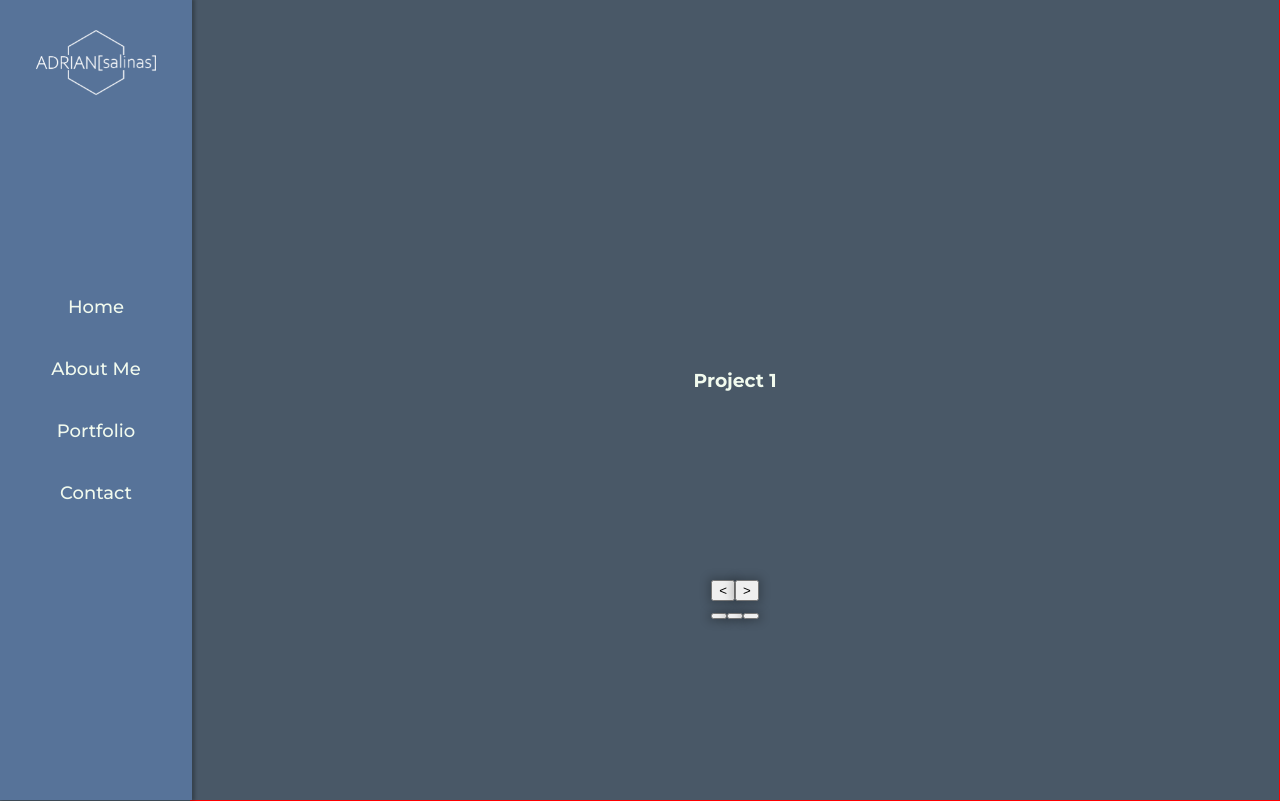
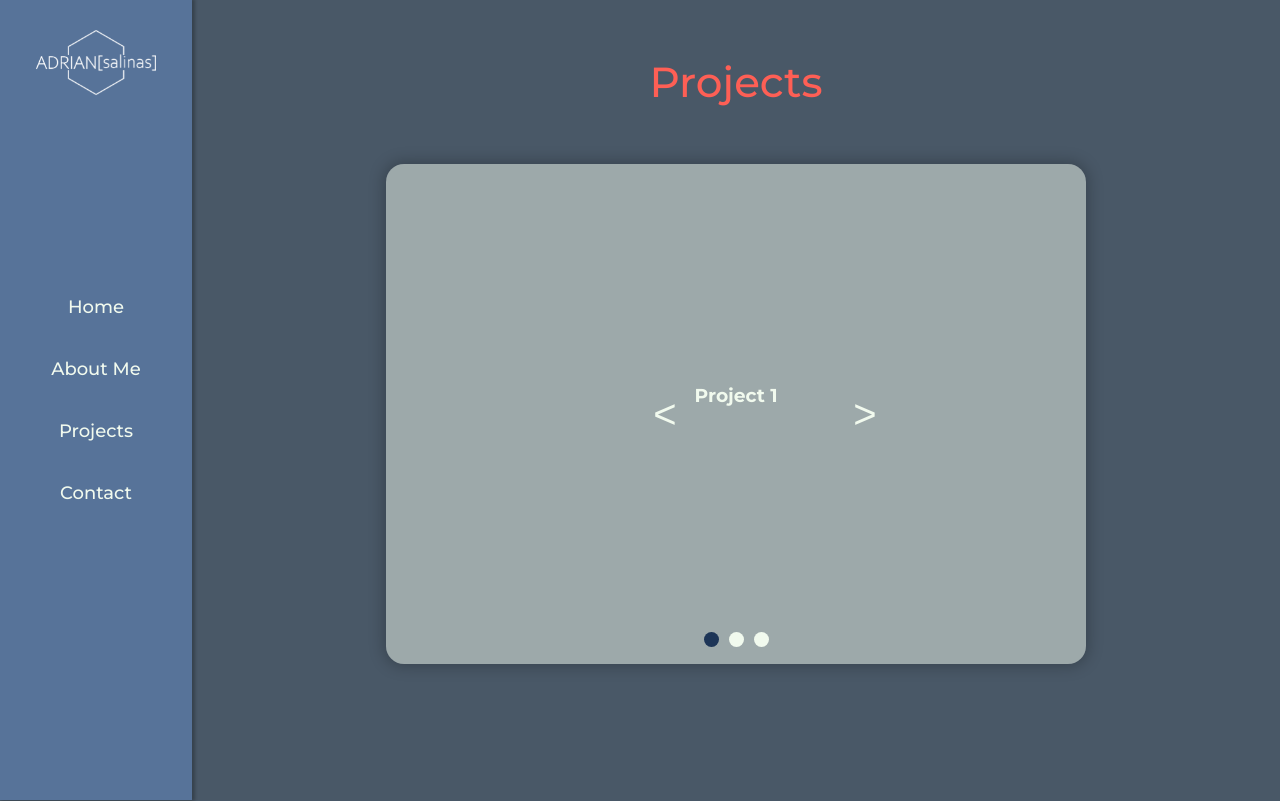
Before and after one commit to a-dri-an-S/PortfolioV2, a React (Create React App) app: page /portfolio in a window 1280 px wide. Built offline with nearby package versions, Linux system fonts and the light colour scheme.

Commit message:
added styles to Slider + components

```diff
--- a/src/Pages/Portfolio/Portfolio.css
+++ /dev/null
@@ -1,16 +0,0 @@
-.portfolio {
-    width: 100%;
-    height: 100vh;
-    display: flex;
-    align-items: center;
-    justify-content: flex-end;
-}
-
-.portfolio-container {
-    width: 85%;
-    height: 100%;
-    display: flex;
-    justify-content: center;
-    align-items: center;
-    border: 1px solid red;
-}
--- /dev/null
+++ b/src/Pages/Projects/Projects.css
@@ -0,0 +1,33 @@
+.projects {
+    width: 100%;
+    height: 100vh;
+    display: flex;
+    align-items: center;
+    justify-content: flex-end;
+}
+
+.projects-container {
+    width: 85%;
+    height: 100%;
+    display: flex;
+    flex-direction: column;
+    justify-content: space-evenly;
+    align-items: center;
+    animation: fadeIn 1s ease 0s 1 forwards;
+}
+
+.projects-title {
+    margin: 0;
+    font-size: 42px;
+    font-weight: 500;
+    color: var(--orange-red);
+}
+
+@keyframes fadeIn {
+    0% {
+        opacity: 0;
+    }
+    100% {
+        opacity: 1;
+    }
+}
--- a/src/Pages/Portfolio/Portfolio.js
+++ b/src/Pages/Projects/Projects.js
@@ -1,10 +1,11 @@
 import Slider from "../../components/Slider/Slider";
-import './Portfolio.css';
+import './Projects.css';
 
 const Portfolio = () => {
     return (
-        <section className="portfolio">
-            <div className="portfolio-container">
+        <section className="projects">
+            <div className="projects-container">
+                <h2 className="projects-title">Projects</h2>
                 <Slider />
             </div>
         </section>
--- a/src/components/Button/Button.css
+++ b/src/components/Button/Button.css
@@ -1,14 +1,3 @@
-
-button {
-    box-shadow: 0px 0px 10px 2px var(--shadow-color);
-}
-button:hover {
-    background-color: var(--blue-yonder);
-}
-button:active {
-    background-color: var(--orange-red);
-}
-
 .docs-btn {
     width: 140px;
     height: 50px;
@@ -34,3 +23,15 @@ button:active {
     border-radius: 14px;
     margin: 20px 0px;
 }
+
+.docs-btn, .submit-btn {
+    box-shadow: 0px 0px 10px 2px var(--shadow-color);
+}
+
+.docs-btn:hover, .submit-btn:hover {
+    background-color: var(--blue-yonder);
+}
+
+.docs-btn:active, .submit-btn:active {
+    background-color: var(--orange-red);
+}
--- a/src/components/NavBar/SideBar.js
+++ b/src/components/NavBar/SideBar.js
@@ -1,7 +1,7 @@
 import { Routes, Route, Link } from "react-router-dom";
 import Main from '../../Pages/Main/Main';
 import AboutMe from '../../Pages/AboutMe/AboutMe';
-import Portfolio from '../../Pages/Portfolio/Portfolio';
+import Projects from '../../Pages/Projects/Projects';
 import Contact from '../../Pages/Contact/Contact';
 import './SideBar.css';
 import Logo from '../../assets/images/AdrianLogo.png';
@@ -24,7 +24,7 @@ const SideBar = () => {
                                 <Link className="side-bar-link link" to="/about-me">About Me</Link>
                             </li>
                             <li className="side-bar-link">
-                                <Link className="side-bar-link link" to="/portfolio">Portfolio</Link>
+                                <Link className="side-bar-link link" to="/portfolio">Projects</Link>
                             </li>
                             <li className="side-bar-link">
                                 <Link className="side-bar-link link" to="/contact">Contact</Link>
@@ -37,7 +37,7 @@ const SideBar = () => {
             <Routes>
                 <Route path="/" element={<Main />} />
                 <Route path="/about-me" element={<AboutMe />} />
-                <Route path="/portfolio" element={<Portfolio />} />
+                <Route path="/portfolio" element={<Projects />} />
                 <Route path="/contact" element={<Contact />} />
             </Routes>
         </aside>
--- a/src/components/Slider/Slider.css
+++ b/src/components/Slider/Slider.css
@@ -0,0 +1,54 @@
+.slider-container {
+    width: 700px;
+    height: 500px;
+    margin-bottom: 80px;
+    display: flex;
+    flex-direction: column;
+    justify-content: center;
+    align-items: center;
+    background-color: var(--honeydew-opaque);
+    box-shadow: 0px 0px 15px 2px var(--shadow-color);
+    border-radius: 18px;
+}
+
+.slide-btn {
+    width: 70px;
+    height: 70px;
+    position: absolute;
+    font-size: 40px;
+    font-weight: 500;
+    color: var(--honeydew);
+    background-color: transparent;
+    border: none;
+}
+.next {
+    right: 380px;
+}
+.prev {
+    left: 630px;
+}
+.slide-btn:hover {
+    cursor: pointer;
+    font-size: 48px;
+    color: var(--prussian-blue);
+}
+.slide-btn:active {
+    color: var(--orange-red);
+}
+
+.dots-container {
+    width: 200px;
+    height: 40px;
+}
+
+.dot {
+    width: 15px;
+    height: 15px;
+    margin: 5px;
+    border: none;
+    border-radius: 50%;
+    background-color: var(--honeydew);
+}
+.active {
+    background-color: var(--prussian-blue);
+}
--- a/src/components/Slider/Slider.js
+++ b/src/components/Slider/Slider.js
@@ -1,15 +1,15 @@
 import { useState } from 'react';
 import SliderButton from './SliderButton';
 import SliderDots from './SliderDots';
+import Slide from './Slides/Slide';
 
-import Project1 from './Slides/Project1';
-import Project2 from './Slides/Project2';
-import Project3 from './Slides/Project3';
+import './Slider.css';
 
 const projects = [
-    <Project1 />,
-    <Project2 />,
-    <Project3 />,
+    <Slide title="Project 1" />,
+    <Slide title="Project 2" />,
+    <Slide title="Project 3" />,
+
 ];
 
 const Slider = () => {
@@ -37,9 +37,7 @@ const Slider = () => {
     return (
         <section className="slider">
             <div className="slider-container">
-                <div className="slide">
-                    {projects[slideIdx - 1]}
-                </div>
+                {projects[slideIdx - 1]}
                 <SliderButton
                     name="<"
                     type="button"
--- a/src/components/Slider/Slides/Project1.js
+++ /dev/null
@@ -1,11 +0,0 @@
-import './Project.css';
-
-const Project1 = () => {
-    return (
-        <div className="project-slide">
-            <h3>Project 1</h3>
-        </div>
-    );
-}
-
-export default Project1;
--- a/src/components/Slider/Slides/Project2.js
+++ /dev/null
@@ -1,11 +0,0 @@
-import './Project.css';
-
-const Project2 = () => {
-    return (
-        <div className="project-slide">
-            <h3>Project 2</h3>
-        </div>
-    );
-}
-
-export default Project2;
--- a/src/components/Slider/Slides/Project3.js
+++ /dev/null
@@ -1,11 +0,0 @@
-import './Project.css';
-
-const Project3 = () => {
-    return (
-        <div className="project-slide">
-            <h3>Project 3</h3>
-        </div>
-    );
-}
-
-export default Project3;
--- a/src/components/Slider/Slides/Project.css
+++ b/src/components/Slider/Slides/Slide.css
@@ -1,6 +1,6 @@
 .project-slide {
-    width: 500px;
-    height: 400px;
+    width: 100%;
+    height: 100%;
     display: flex;
     flex-direction: column;
     justify-content: center;
--- /dev/null
+++ b/src/components/Slider/Slides/Slide.js
@@ -0,0 +1,11 @@
+import './Slide.css';
+
+const Slide = ({ title }) => {
+    return (
+        <div className="project-slide">
+            <h3>{title}</h3>
+        </div>
+    );
+}
+
+export default Slide;
```
